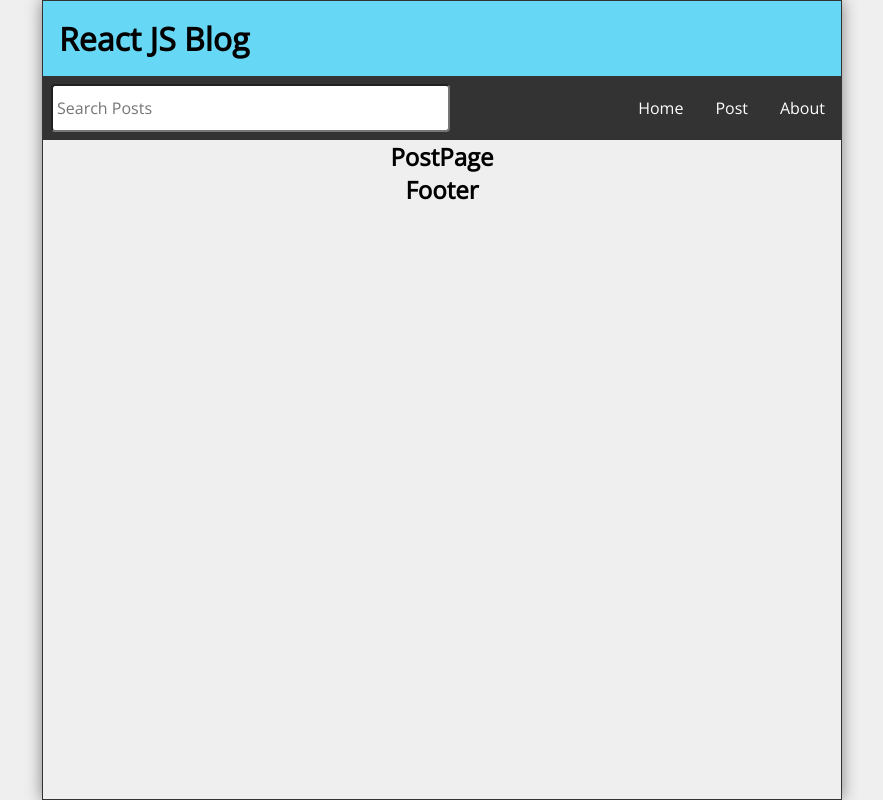
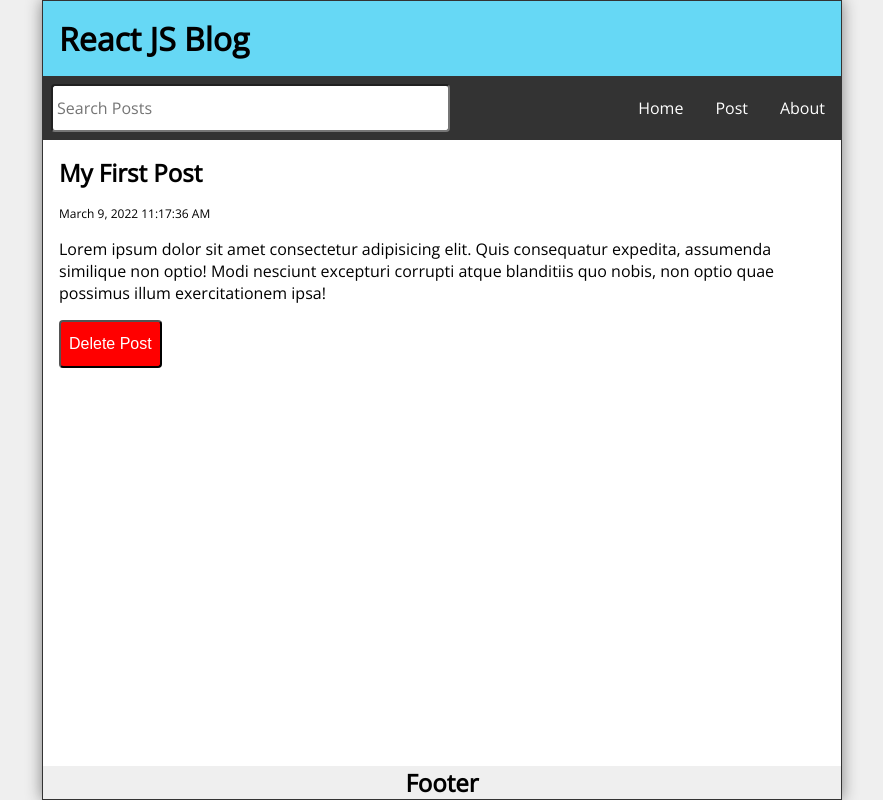
Before and after one commit to elis-11/React, a React (Create React App) app: page /post/1 in a window 1280 px wide. Shown: the whole page, without its empty margins (198-1081 px from the left). Built offline with nearby package versions, Linux system fonts and the light colour scheme.

Commit message:
Created Post-Page

```diff
--- a/src/App.js
+++ b/src/App.js
@@ -1,7 +1,6 @@
-// import {Route, Switch, useHistory} from 'react-router-dom'
-import {Route, Switch} from 'react-router-dom'
-// import { useState, useEffect} from 'react'
-import { useState} from 'react'
+import {Route, Switch, useHistory} from 'react-router-dom'
+// import {Route, Switch} from 'react-router-dom'
+import { useState, useEffect} from 'react'
 import { About } from "./components/About";
 import { Footer } from "./components/Footer";
 import { Header } from "./components/Header";
@@ -14,8 +13,7 @@
 
 //! 5:12
 function App() {
-  // const [posts, setPosts] = useState([
-  const [posts] = useState([
+  const [posts, setPosts] = useState([
     {
       id: 1,
       title: "My First Post",
@@ -42,7 +40,11 @@
     }
   ])
 const [search, setSearch]= useState('')
-// const [searchResults, setSearchResults]= useState([])
+const [searchResults, setSearchResults]= useState([])
+
+const handleDelete= (id) => {
+
+}
 
   return (
   <div className="App">
@@ -56,7 +58,7 @@
         <NewPost />
         </Route>
       <Route path="/post/:id">
-        <PostPage />
+        <PostPage posts={posts} handleDelete={handleDelete} />
         </Route>
       <Route path="/about" component={About} />
       <Route path="*" component={Missing} />
--- a/src/components/Home.jsx
+++ b/src/components/Home.jsx
@@ -7,11 +7,8 @@
       {posts.length ? (
         <Feed posts={posts} />
       ) : (
-        <p  style={{ marginTop: '2rem' }}>
-          No posts to display.
-          </p>
+        <p style={{ marginTop: "2rem" }}>No posts to display.</p>
       )}
-
     </main>
   );
 };
--- a/src/components/Post.jsx
+++ b/src/components/Post.jsx
@@ -3,7 +3,7 @@
 export const Post = ({ post }) => {
   return (
     <article className="post">
-      <Link to={`/posts/${post.id}`}>
+      <Link to={`/post/${post.id}`}>
         <h2>{post.title}</h2>
         <p className="postDate">{post.datetime}</p>
       </Link>
--- a/src/components/PostPage.jsx
+++ b/src/components/PostPage.jsx
@@ -1,9 +1,22 @@
-import React from 'react'
+import { useParams, Link } from "react-router-dom";
 
-export const PostPage = () => {
+export const PostPage = ({ posts, handleDelete }) => {
+  const { id } = useParams();
+  const post = posts.find((post) => (post.id).toString() === id);
   return (
-   <main>
-     <h2>PostPage</h2>
-   </main>
-  )
-}
+    <main className="PostPage">
+      <article className="post">
+        {post &&
+          <>
+            <h2>{post.title}</h2>
+            <p className="postDate">{post.datetime}</p>
+            <p className="postBody">{post.body}</p>
+            <button onClick={() => handleDelete(post.id)}>
+              Delete Post
+            </button>
+          </>
+        }
+      </article>
+    </main>
+  );
+};
```
